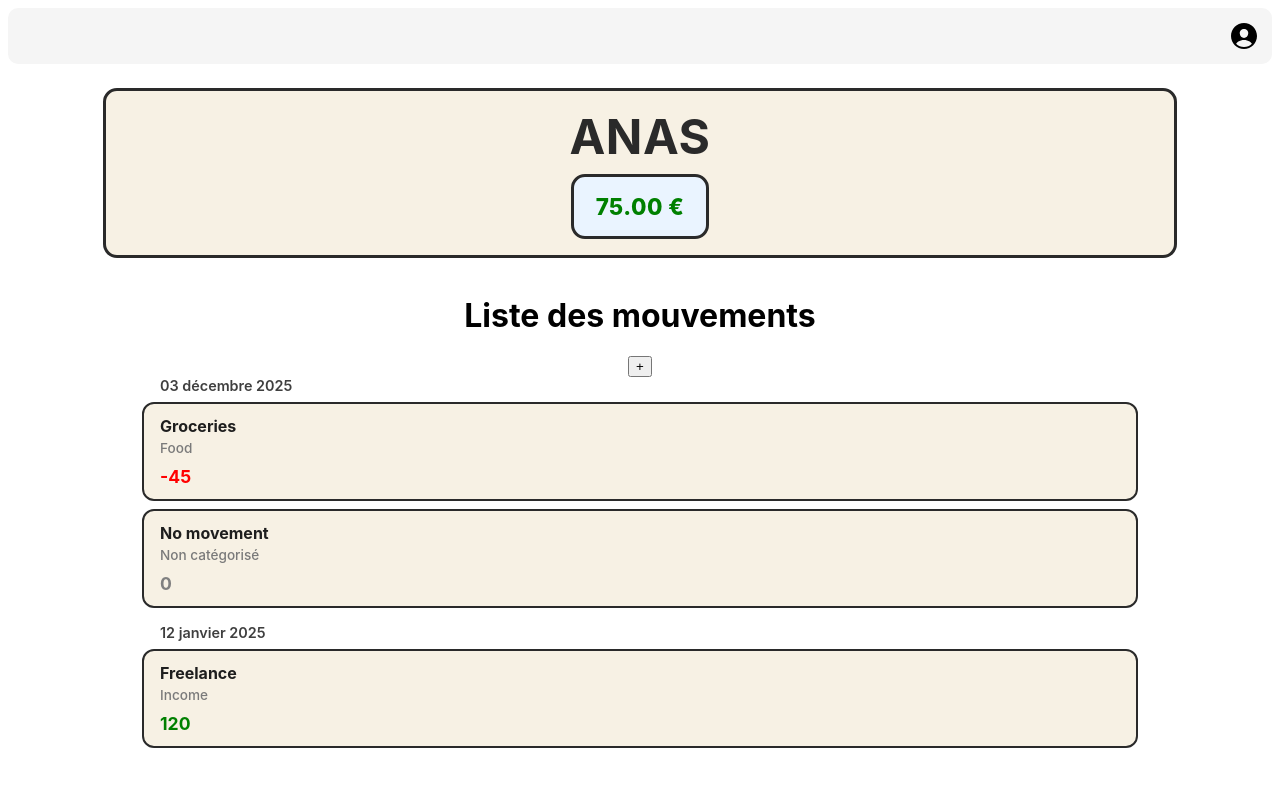
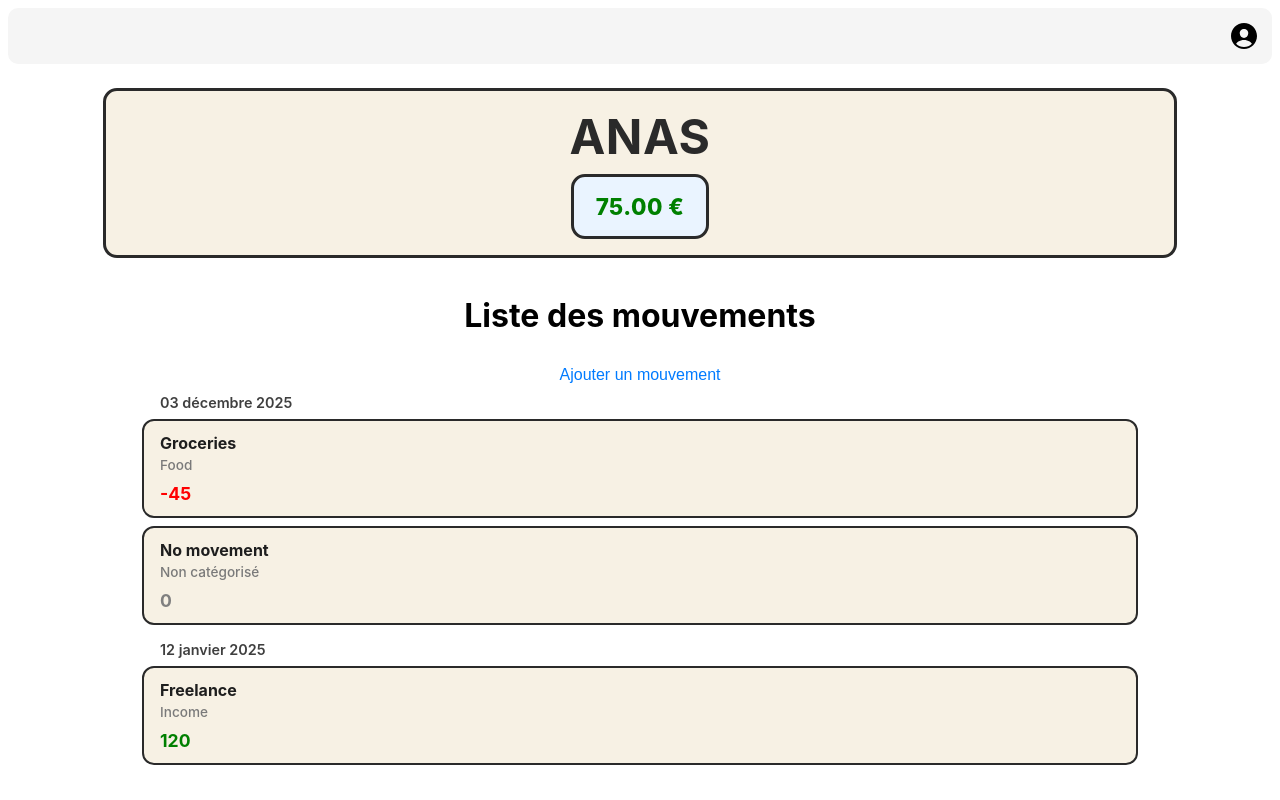
Before and after one commit to gaetanoy/budget-tracker, a React (Vite) app in the folder frontend/: page / in a window 1280 px wide. Built offline with nearby package versions, Linux system fonts and the light colour scheme.

Commit message:
feat: create control button components

```diff
--- a/frontend/src/components/organisms/App/App.styles.ts
+++ b/frontend/src/components/organisms/App/App.styles.ts
@@ -7,3 +7,17 @@ export const Wrapper = styled.div`
   width: 100%;
   flex-direction: column;
 `;
+
+export const ControlButton = styled.button`
+  background: none;
+  border: none;
+  color: #007bff;
+  cursor: pointer;
+  font-size: 1rem;
+  padding: 10px;
+  transition: color 0.1s ease-in-out;
+
+  &:hover {
+    color: black;
+  }
+`;
--- a/frontend/src/components/organisms/App/App.tsx
+++ b/frontend/src/components/organisms/App/App.tsx
@@ -37,7 +37,10 @@ export default function App() {
     <Styled.Wrapper>
       <Summary amount={movements.reduce((acc, m) => acc + m.value, 0)} />
       <h1>Liste des mouvements</h1>
-      <button onClick={() => setIsModalOpen(true)}>+</button>
+
+      <Styled.ControlButton onClick={() => setIsModalOpen(true)}>
+        Ajouter un mouvement
+      </Styled.ControlButton>
 
       {isModalOpen && (
         <AddMovementModal
```
